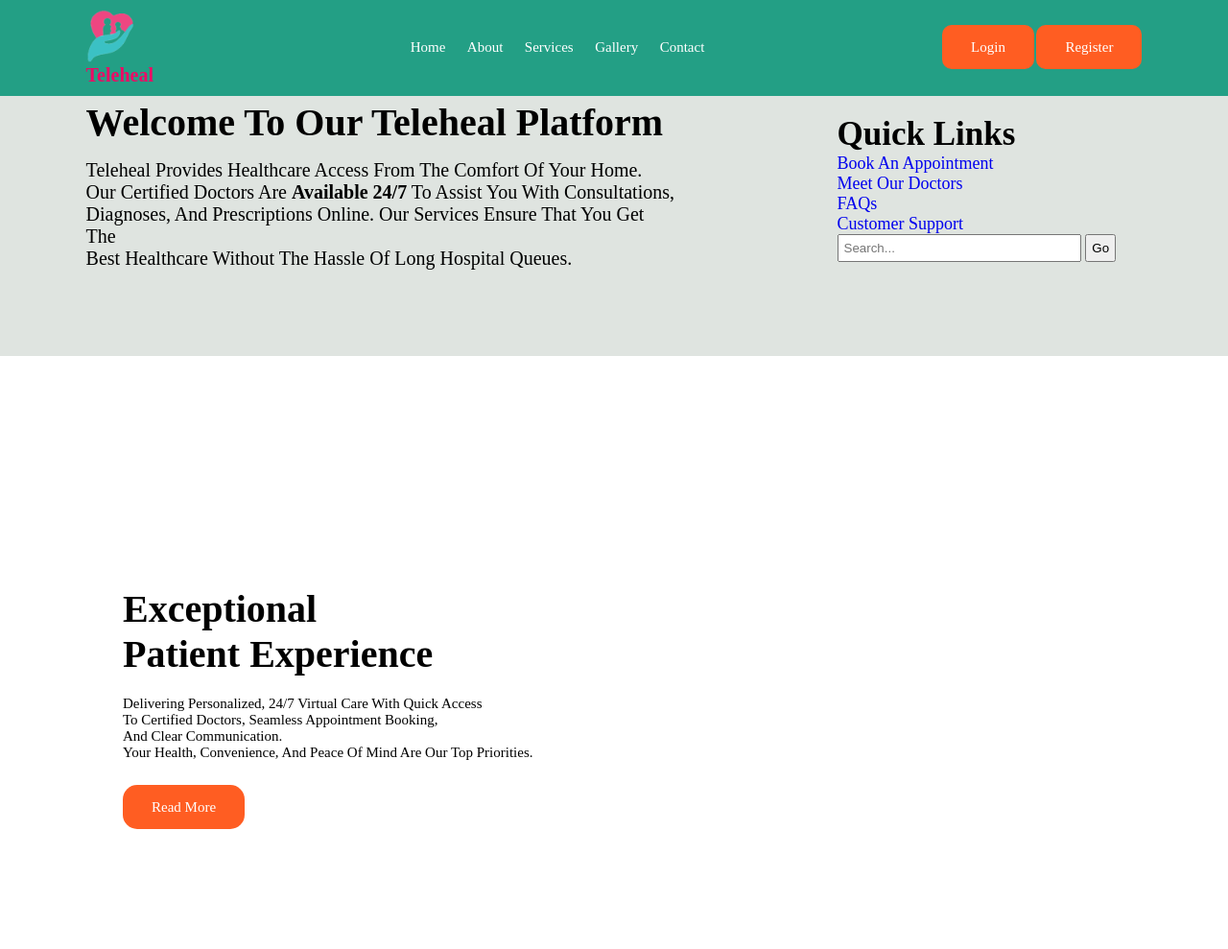
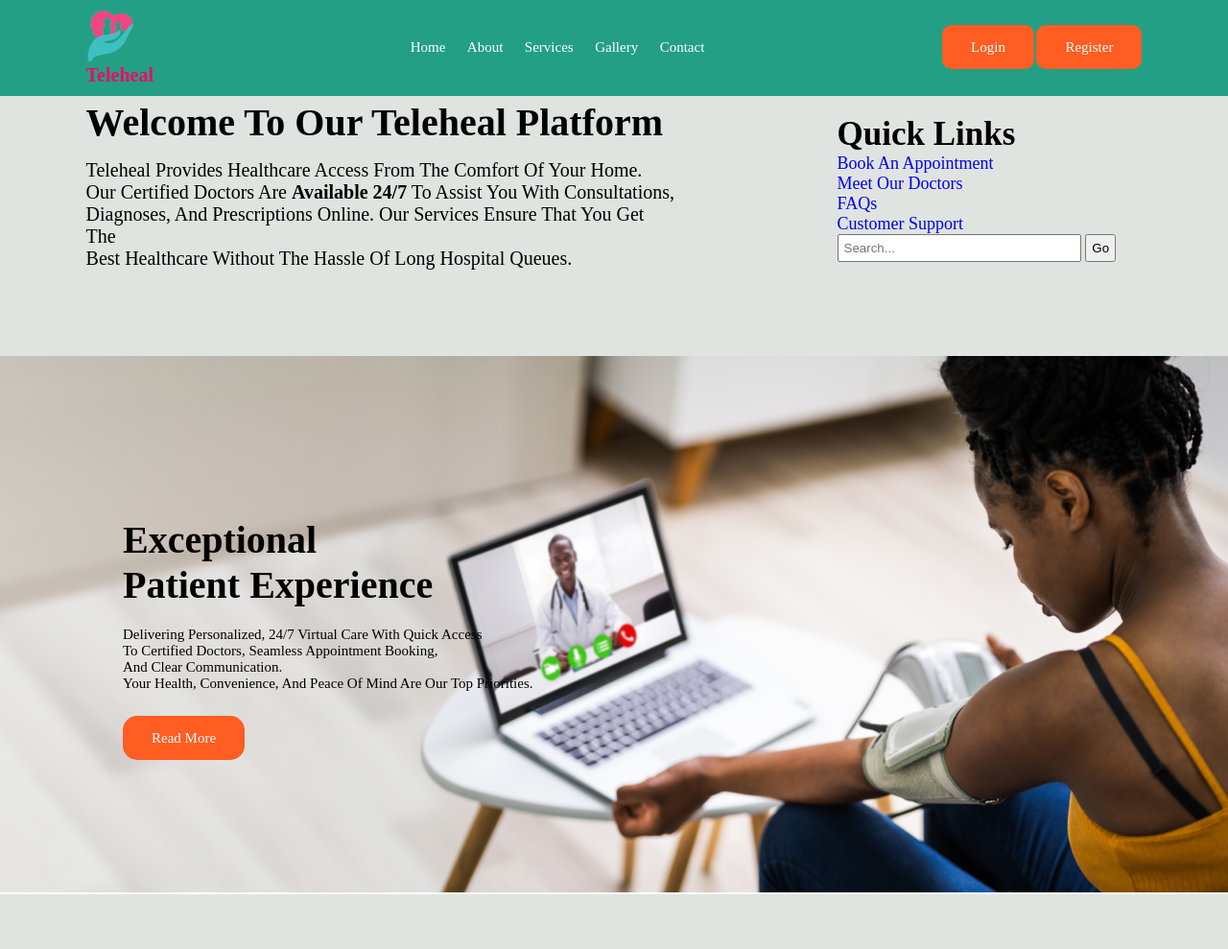
Before and after one commit to Bryium/Teleheal, a Django app: page / in a window 1280 px wide. Shown: the top 989 px of the page at 96% size. Run offline with Django 5.2, Linux system fonts and the light colour scheme; some libraries are stand-ins or nearby versions.

Commit message:
add a background image

```diff
--- a/Teleheal/Home/static/style.css
+++ b/Teleheal/Home/static/style.css
@@ -1,6 +1,9 @@
 /* Home Page */
 /* root styling */
+
 @import url("https://fonts.googleapis.com/css2?family=Poppins:wght@300;400;500;600&display=swap");
+
+  {% load static %}
 :root {
     --mainclr: #239f85;
     --secclr: #ff5d22;
@@ -106,10 +109,10 @@ html {
 
 .background-image {
     width: 100%;
-    height: 100vh;
+
     background-size: cover;
     background-repeat: no-repeat;
-    padding-top: 6%;
+
     position: relative;
 
 }
--- a/Teleheal/templates/index.html
+++ b/Teleheal/templates/index.html
@@ -18,10 +18,18 @@
     <link rel="stylesheet" href="{% static 'fontawesome-free-5.15.3-web/css/all.min.css' %}">
 
     {# Swipper Link #}
-<link rel="stylesheet" href="https://unpkg.com/swiper/swiper-bundle.min.css" />
+    <link rel="stylesheet" href="https://unpkg.com/swiper/swiper-bundle.min.css"/>
 
-    {#      fontawesome link#}
+    {# fontawesome link#}
     <script src="https://kit.fontawesome.com/7427371865.js" crossorigin="anonymous"></script>
+
+    {# favicon.ico #}
+    {% load static %}
+    <link rel="apple-touch-icon" sizes="180x180" href="{% static 'images/apple-touch-icon.png' %}">
+    <link rel="icon" type="image/png" sizes="32x32" href="{% static 'images/favicon-32x32.png' %}">
+    <link rel="icon" type="image/png" sizes="16x16" href="{% static 'images/favicon-16x16.png' %}">
+    <link rel="manifest" href="{% static 'images/site.webmanifest' %}">
+
 
 </head>
 
@@ -86,6 +94,7 @@
 
 <!-- background-image -->
 <div class="background-image">
+    <img src="{% static 'images/bt.png' %}" alt="image background" class="background-image">
     <div class="background-content">
         <h1>Exceptional <br> patient experience</h1>
         <p>Delivering personalized, 24/7 virtual care with quick access <br> to certified doctors, seamless
```
Also changed, not shown: Teleheal/Home/static/images/android-chrome-192x192.png (added), Teleheal/Home/static/images/android-chrome-512x512.png (added), Teleheal/Home/static/images/apple-touch-icon.png (added), Teleheal/Home/static/images/favicon-16x16.png (added), Teleheal/Home/static/images/favicon-32x32.png (added), Teleheal/Home/static/images/favicon.ico (added), Teleheal/Home/static/images/site.webmanifest (added). Lines whose indentation alone changed are shown as unchanged.
